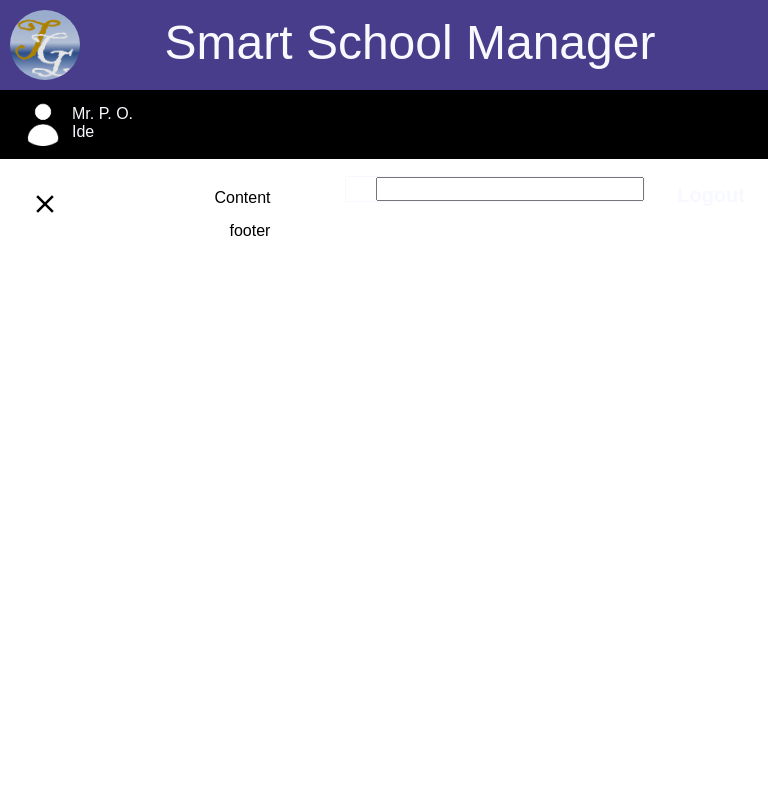
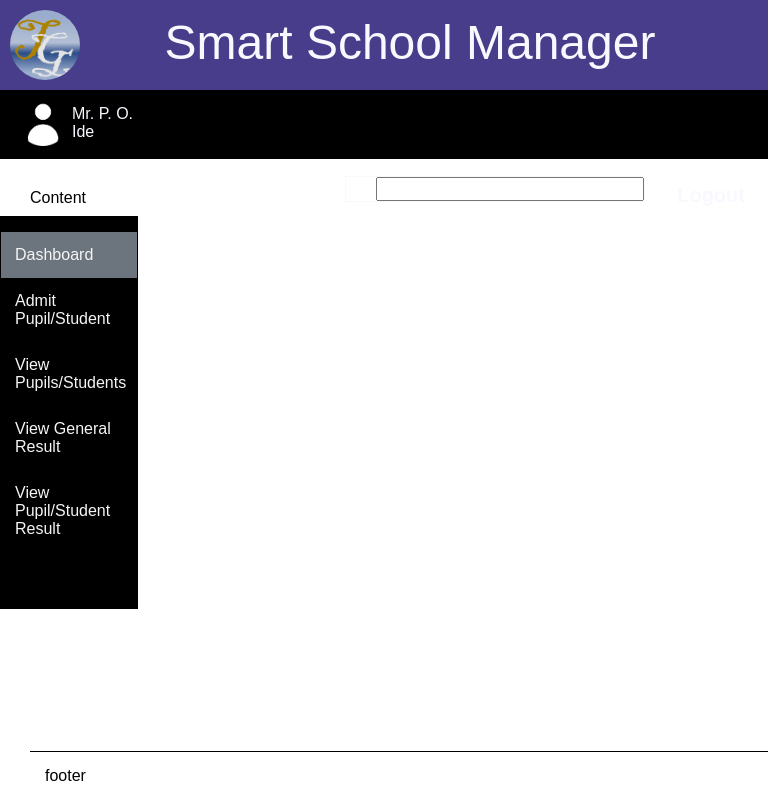
Before and after one commit to petidesoftwares/smart-school-manager, a PHP site: page /admin/admin-uis/home.php in a window 768 px wide. Run offline with PHP 8.4, Linux system fonts and the light colour scheme.

Commit message:
UI updated

```diff
--- a/admin/admin-uis/home.php
+++ b/admin/admin-uis/home.php
@@ -23,7 +23,13 @@
     <div class="col-3 side-bar" id="side-bar">
         <div id="close-menu">
             <img src="../../statics/images/icons/clear_black_24dp.svg" width="30px" onclick="closeSideBarMenu()">
-        </div></div>
+        </div>
+        <div class="active">Dashboard</div>
+        <div>Admit Pupil/Student</div>
+        <div>View Pupils/Students</div>
+        <div>View General Result</div>
+        <div>View Pupil/Student Result</div>
+    </div>
     <div class="col-9">
         <div class="main-content">Content</div>
         <div class="col-12 footer">footer</div>
--- a/statics/css/ssm.css
+++ b/statics/css/ssm.css
@@ -104,6 +104,41 @@
     padding-bottom: -5px;
 }
 
+/******************* side bar **********************/
+
+.side-bar{
+    width: 18%;
+    height: 393px;
+    padding-left: 0px;
+    padding-right: 0px;
+    color: whitesmoke;
+    background-color:black;
+    border: solid 1px black;
+    overflow-y: auto;
+    position: fixed;
+    left: 0px;
+    top: 27%;
+    z-index: 100;
+}
+
+#close-menu{
+    display: none;
+}
+
+#side-bar div{
+    padding: 14px;
+    cursor: pointer;
+}
+
+
+#side-bar div:not(#close-menu):hover{
+    background-color: #2c3034;
+}
+
+#side-bar .active{
+    background-color: #6c757d;
+}
+
 /****************** Authentication ****************/
 .auth-form{
     border: solid 1px;
@@ -140,6 +175,40 @@
     margin-right: 2%;
 }
 
+/*******************Footer***************/
+.footer{
+    width: 100%;
+    border-top: solid 1px;
+    position: fixed;
+    bottom: 0px;
+}
+
+/***************** Tablet View *********************/
+
+@media screen and (min-device-width: 426px) and (max-device-width: 768px){
+    #search-pane{
+        position: absolute;
+        right: 16%;
+        top: 33%;
+    }
+
+    #desktop-logout-btn{
+        position: absolute;
+        right: 3%;
+        top: 33%;
+    }
+
+    .side-bar{
+        border: solid 1px black;
+        width: 30%;
+        height: 150px;
+        overflow-y: auto;
+        position: fixed;
+        left: 0px;
+        top: 44%;
+        z-index: 100;
+    }
+}
 
 /*****************Mobile view***********************/
 @media screen and (max-device-width: 425px) {
@@ -225,20 +294,34 @@
     /*********** Side Bar *************/
     .side-bar{
         display: none;
-        border: solid 1px whitesmoke;
         width: 60%;
         height: 590px;
-        background-color:whitesmoke  ;
+        background-color:whitesmoke;
+        border: solid 1px whitesmoke;
+        font-size: large;
+        color: black;
         position: fixed;
         left: 0px;
         top: 0;
         z-index: 100;
     }
 
+    .side-bar div:hover{
+        color: whitesmoke;
+    }
+
+    .side-bar .active{
+        color: whitesmoke;
+    }
+
     #close-menu{
         display: flex;
         padding-bottom: 8px;
         border-bottom: solid 1px darkslategray;
+    }
+
+    #close-menu:hover{
+        background-color: whitesmoke;
     }
 
     /****************** Authentication ****************/
@@ -286,7 +369,7 @@
     .footer{
         border-top: solid 1px;
         position: relative;
-        top: 380px;
+        top: 370px;
     }
 }
 
```
